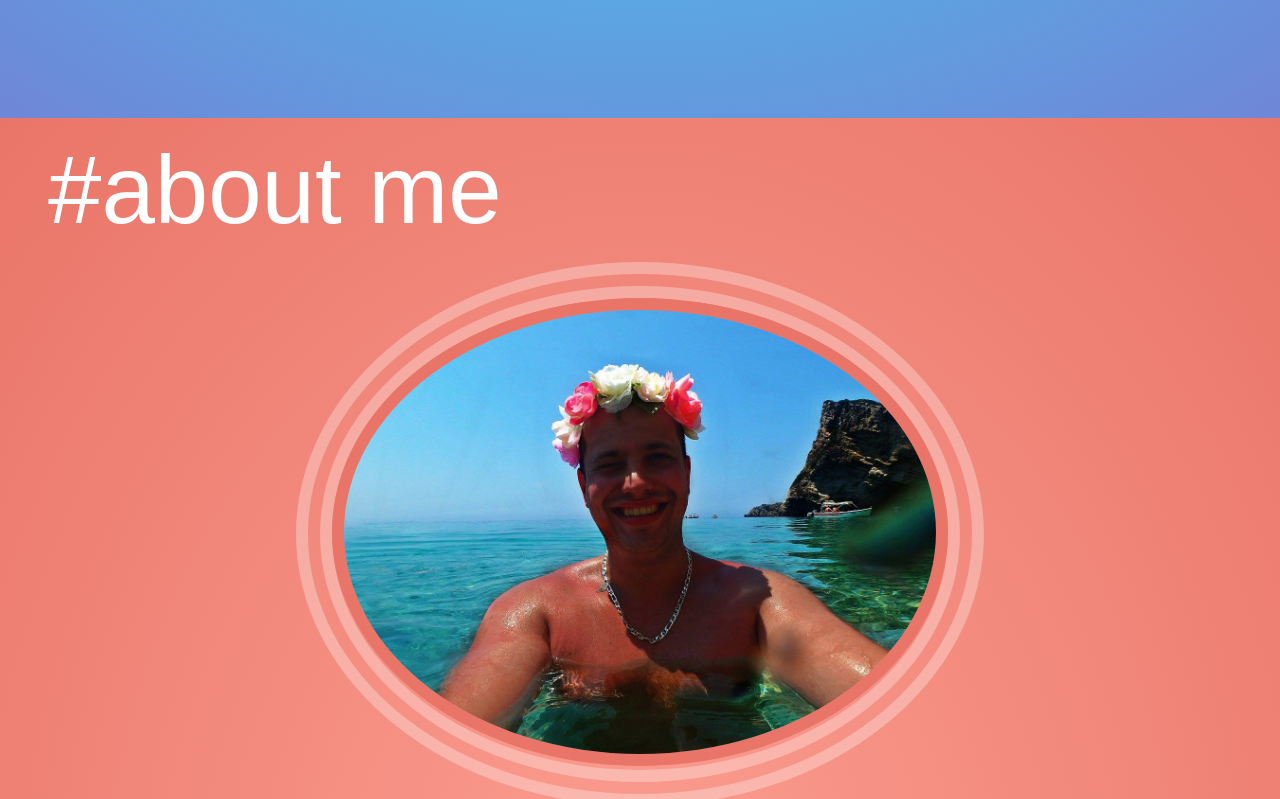
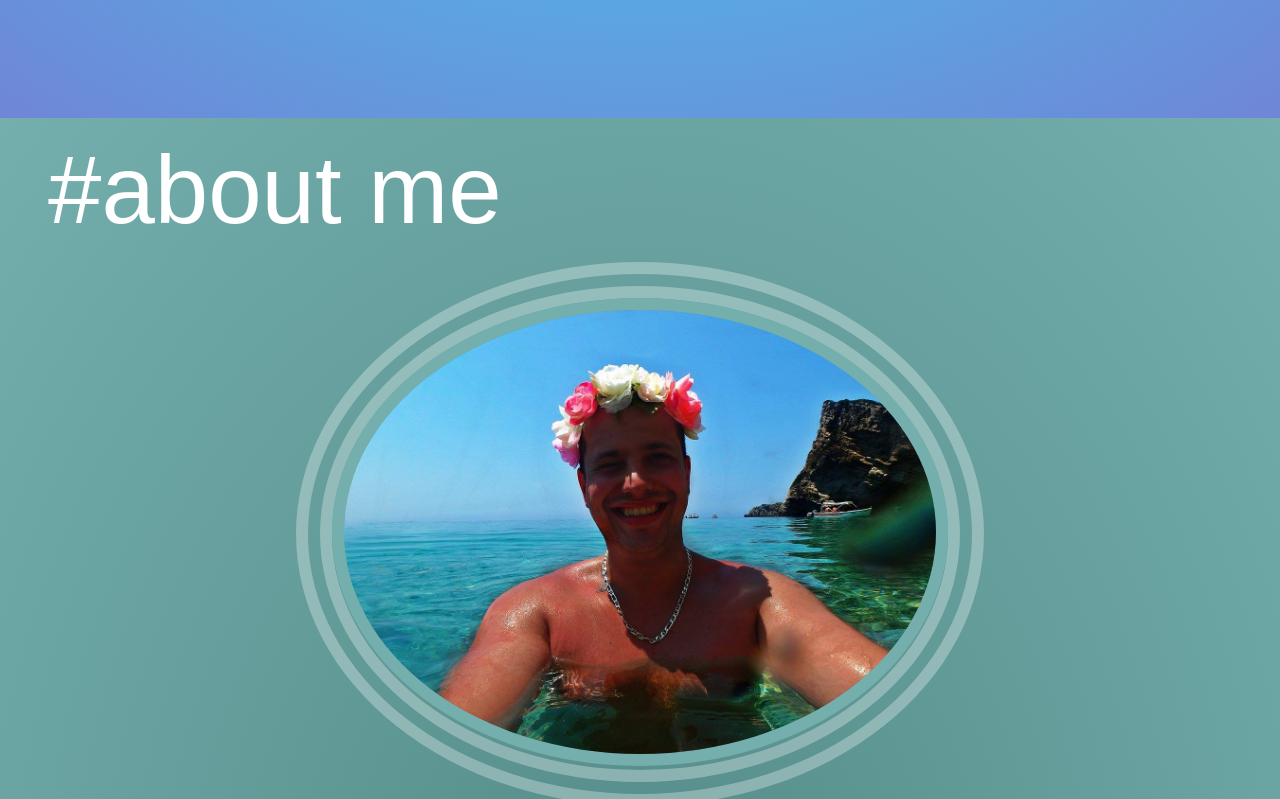
Before and after one commit to St3ve89/my-resume, a website: page src/index.pug in a window 1280 px wide. Shown: the part 682-1481 px from the top of the page. Drawn offline with nearby package versions, Linux system fonts and the light colour scheme; files that its build step writes are made by us from their sources; files whose address does not match are found by name; a web font is replaced by a local one.

Commit message:
some color changes

```diff
--- a/src/_component/about-me/about-me.scss
+++ b/src/_component/about-me/about-me.scss
@@ -1,5 +1,5 @@
 .about-me {
-    background-image: radial-gradient(ellipse, #fb9e91, #e97568);
+    background-image: radial-gradient(ellipse, #558C89, #74AFAD);
 }
 
 .about-me__header {
@@ -12,7 +12,7 @@
 .about-me__avatar {
     border-radius: 50%;
     width: 100%;
-    border: 0.5rem solid #e97568;
+    border: 0.5rem solid #74AFAD;
 }
 
 .about-me__avatar-wrapper {
```
